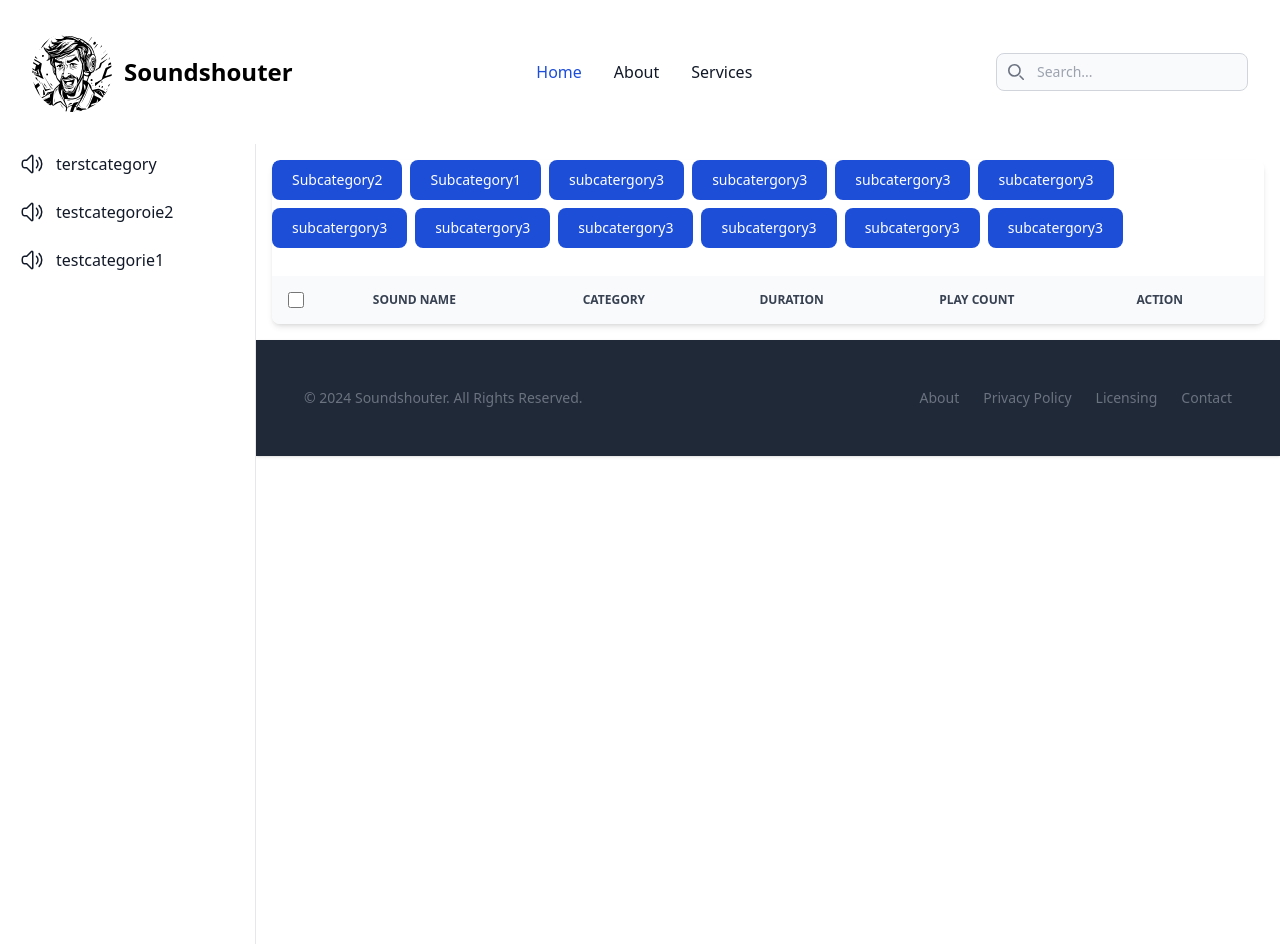
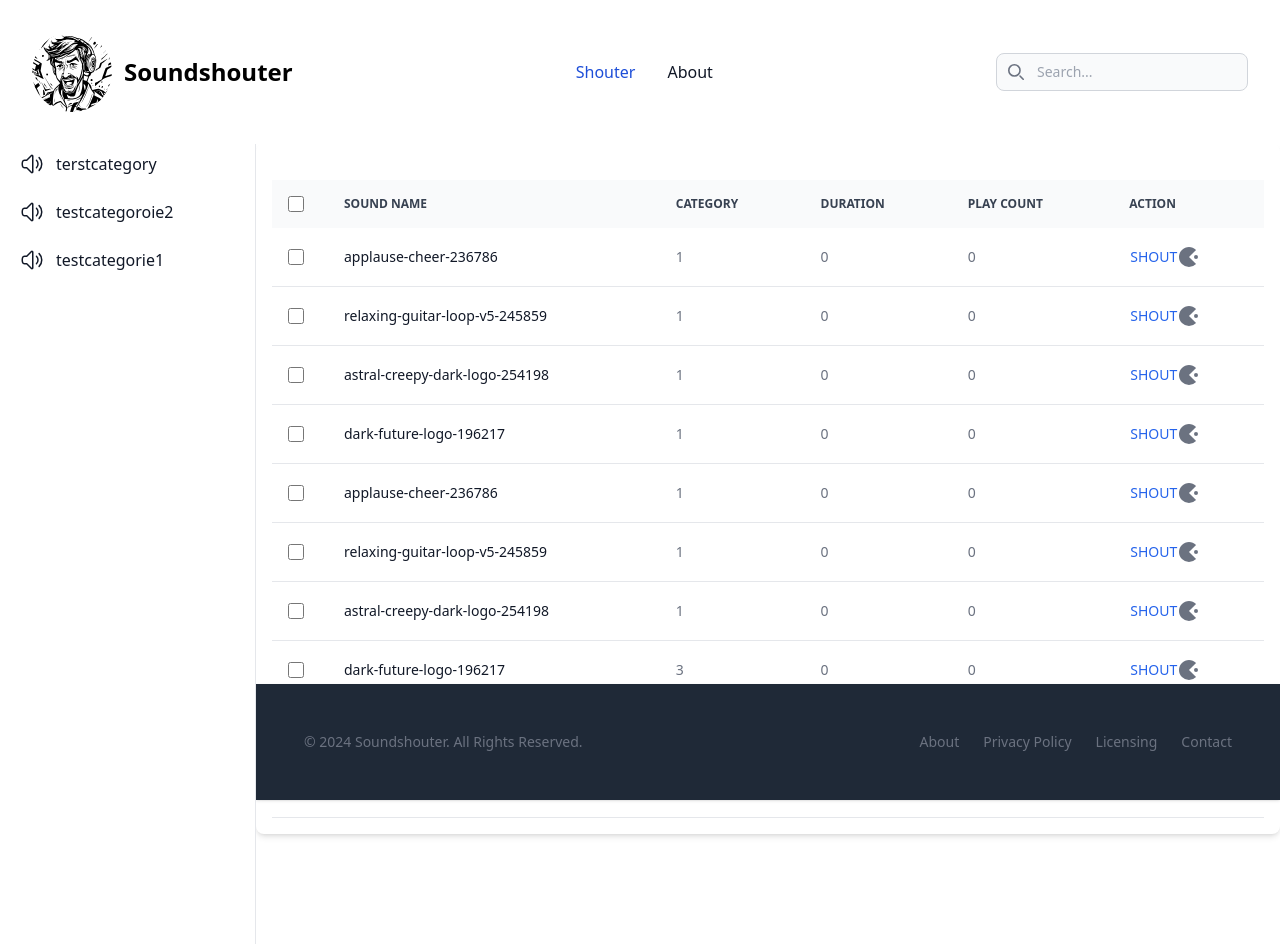
Before and after one commit to dr-R3dn3ck/soundshouter, a Vue app in the folder soundshouter-vite-webapp/: page / in a window 1280 px wide. Before the commit the page ends 800 px from the top, so only its background shows below. Built offline with nearby package versions, Linux system fonts and the light colour scheme.

Commit message:
added filters for cat and subcat

```diff
--- a/soundshouter-vite-webapp/src/App.vue
+++ b/soundshouter-vite-webapp/src/App.vue
@@ -1,27 +1,48 @@
 <template>
 
+    <head>
+        <meta name="viewport" content="width=device-width, initial-scale=1.0">
+    </head>
+
     <header class="sticky top-0 z-20">
-        <meta name="viewport" content="width=device-width, initial-scale=1.0">
-        <NavBar @type-Event="filterSounds"/>
+        <NavBar @type-Event="filterSounds" />
+
     </header>
 
     <body class="dark:bg-gray-800">
+
+
         <SideBar>
             <template #element>
-                <SideBarElement v-for="category in categories" :name="category.name">
+                <SideBarElement v-for="category in categories" :name="category.name" :id="category.id"
+                    @click-cat-event="filterSubCategories">
                 </SideBarElement>
-            </template>
-            <template #main>
-                <SoundTable :soundsprops="soundsFiltered" :subcatprops="subcategories">
-                </SoundTable>
             </template>
 
         </SideBar>
+
+        <SoundTable>
+            <template #subcat>
+                <SubCatElement v-for="sub in subcategoriesFiltered" :id="sub.id" :subcat="sub.name" @click-sub-cat-event="filterSoundsBySubCatergorie">
+
+                </SubCatElement>
+            </template>
+
+            <template #soundelements>
+                <SoundElement v-for="sound in soundsFiltered" :id="sound.id" :name="sound.name" :duration="sound.duration"
+                    :play_count="sound.play_count" :category_id="sound.category_id" :caterory="sound.category"
+                    :subcategory_id="sound.subcategory_id">
+
+                </SoundElement>
+            </template>
+        </SoundTable>
+
+
+        <footer class="p-4 sm:ml-64 bg-gray-800 shadow dark:bg-gray-800 sticky bottom-0 z-20">
+            <Footer />
+        </footer>
+
     </body>
-
-    <footer class="p-4 sm:ml-64 bg-gray-800 shadow dark:bg-gray-800 sticky bottom-0 z-20">
-        <Footer />
-    </footer>
 
 
 </template>
@@ -31,11 +52,11 @@
 import SoundTable from "./components/SoundTable.vue"
 import NavBar from "./components/NavBar.vue"
 import Footer from "./components/Footer.vue"
-import SoundElement from "./components/SoundElement.vue"
 import SideBar from "./components/SideBar.vue"
 import SideBarElement from "./components/SideBarElement.vue"
+import { categories, filterSounds, soundsFiltered, subcategoriesFiltered, filterSubCategories , filterSoundsBySubCatergorie} from "./js/data.js"
 import SubCatElement from "./components/SubCatElement.vue"
-import { sounds, categories, subcategories, filterSounds, soundsFiltered, categoriesFiltered, subcategoriesFiltered} from "./js/data.js"
+import SoundElement from './components/SoundElement.vue';
 
 import { reactive } from 'vue'
 import { onMounted } from 'vue'
@@ -47,9 +68,12 @@ onMounted(() => {
     initFlowbite();
 })
 
+// Call Filter once to get all sounds when site is loaded
+filterSounds("")
+
 // use emit to change data from child instead of props
 // https://stackoverflow.com/questions/40915436/vuejs-update-parent-data-from-child-component
-//filterSounds(sounds, "appl")
+
 
 // Make a request for a user with a given ID
 //axios.get('http://127.0.0.1:8000/api/v1/sounds')
@@ -65,5 +89,4 @@ onMounted(() => {
 // always executed
 //  });
 
-
 </script>
--- a/soundshouter-vite-webapp/src/components/NavBar.vue
+++ b/soundshouter-vite-webapp/src/components/NavBar.vue
@@ -7,7 +7,7 @@ onMounted(() => {
     initFlowbite();
 })
 
-const filter = ref()
+const filter = ref("")
 
 defineEmits(["typeEvent"])
 
@@ -77,15 +77,11 @@ defineEmits(["typeEvent"])
                     <li>
                         <a href="#"
                             class="block py-2 px-3 text-white bg-blue-700 rounded md:bg-transparent md:text-blue-700 md:p-0 md:dark:text-blue-500"
-                            aria-current="page">Home</a>
+                            aria-current="page">Shouter</a>
                     </li>
                     <li>
                         <a href="#"
                             class="block py-2 px-3 text-gray-900 rounded hover:bg-gray-100 md:hover:bg-transparent md:hover:text-blue-700 md:p-0 md:dark:hover:text-blue-500 dark:text-white dark:hover:bg-gray-700 dark:hover:text-white md:dark:hover:bg-transparent dark:border-gray-700">About</a>
-                    </li>
-                    <li>
-                        <a href="#"
-                            class="block py-2 px-3 text-gray-900 rounded hover:bg-gray-100 md:hover:bg-transparent md:hover:text-blue-700 md:p-0 dark:text-white md:dark:hover:text-blue-500 dark:hover:bg-gray-700 dark:hover:text-white md:dark:hover:bg-transparent dark:border-gray-700">Services</a>
                     </li>
                 </ul>
             </div>
--- a/soundshouter-vite-webapp/src/components/SideBar.vue
+++ b/soundshouter-vite-webapp/src/components/SideBar.vue
@@ -20,9 +20,4 @@ onMounted(() => {
         </div>
     </aside>
 
-    <div class="p-4 sm:ml-64">
-        <slot name="main"></slot>
-
-    </div>
-
 </template>
--- a/soundshouter-vite-webapp/src/components/SideBarElement.vue
+++ b/soundshouter-vite-webapp/src/components/SideBarElement.vue
@@ -1,11 +1,14 @@
 <script setup>
+import { defineProps, defineEmits } from 'vue';
 defineProps({
+    id: Number,
     name: String
 })
+defineEmits(["clickCatEvent"])
 </script>
 
 <template>
-    <li>
+    <li @click="$emit('clickCatEvent', id, $event)">
         <a href="#"
             class="flex items-center p-2 text-gray-900 rounded-lg dark:text-white hover:bg-gray-100 dark:hover:bg-gray-700 group">
             <svg xmlns="http://www.w3.org/2000/svg" fill="none" viewBox="0 0 24 24" stroke-width="1.5"
--- a/soundshouter-vite-webapp/src/components/SoundElement.vue
+++ b/soundshouter-vite-webapp/src/components/SoundElement.vue
@@ -1,5 +1,5 @@
 <script setup>
-import { onMounted } from 'vue'
+import { onMounted, defineProps, defineEmits } from 'vue'
 import { initFlowbite } from 'flowbite'
 
 // initialize components based on data attribute selectors
@@ -16,6 +16,7 @@ defineProps({
     caterory: Number,
     subcategory_id: Number
 })
+defineEmits(["emitShoutEvent"])
 </script>
 
 <template>
@@ -39,8 +40,14 @@ defineProps({
         <td class="px-6 py-4">
             {{ play_count }}
         </td>
-        <td class="px-6 py-4">
-            <a href="#" class="font-medium text-blue-600 dark:text-blue-500 hover:underline">SHOUT</a>
+        <td>
+            <button class="flex flex-row flex-auto place-items-center px-6 py-4 hover:bg-blue-600 hover:rounded-xl">
+                <b class="font-medium text-blue-600 dark:text-blue-500">SHOUT</b>
+                <svg xmlns="http://www.w3.org/2000/svg" width="24" height="24" viewBox="0 0 24 24">
+                    <path fill="currentColor"
+                        d="m12 12l7.07 7.07a9.953 9.953 0 0 1-14.14 0C1 15.17 1 8.84 4.93 4.93C8.83 1 15.16 1 19.07 4.93zm7-2a2 2 0 0 0-2 2a2 2 0 0 0 2 2a2 2 0 0 0 2-2a2 2 0 0 0-2-2" />
+                </svg>
+            </button>
         </td>
     </tr>
 
--- a/soundshouter-vite-webapp/src/components/SoundTable.vue
+++ b/soundshouter-vite-webapp/src/components/SoundTable.vue
@@ -2,27 +2,18 @@
 
 import { onMounted } from 'vue'
 import { initFlowbite } from 'flowbite'
-import SoundElement from './SoundElement.vue';
-import SubCatElement from "./SubCatElement.vue"
 
 // initialize components based on data attribute selectors
 onMounted(() => {
     initFlowbite();
 })
 
-defineProps({
-    soundsprops: Object,
-    subcatprops: Object
-})
 </script>
 
 <template>
-    <div class="relative overflow-x-auto shadow-md sm:rounded-lg">
+    <div class="relative overflow-x-auto shadow-md sm:rounded-lg p-4 sm:ml-64">
         <div class="pb-5 bg-white dark:bg-gray-900 h-auto sticky top-0">
-
-            <SubCatElement v-for="sub in subcatprops" :subcat="sub.name">
-
-            </SubCatElement>
+            <slot name="subcat"></slot>
         </div>
         <table class="w-full text-sm text-left rtl:text-right text-gray-500 dark:text-gray-400">
             <thead class="text-xs text-gray-700 uppercase bg-gray-50 dark:bg-gray-700 dark:text-gray-400">
@@ -53,11 +44,8 @@ defineProps({
             </thead>
 
             <tbody class="overflow-y-auto">
-                <SoundElement v-for="sound in soundsprops" :id="sound.id" :name="sound.name" :duration="sound.duration"
-                    :play_count="sound.play_count" :category_id="sound.category_id" :caterory="sound.category"
-                    :subcategory_id="sound.subcategory_id">
+                <slot name="soundelements"></slot>
 
-                </SoundElement>
             </tbody>
         </table>
     </div>
--- a/soundshouter-vite-webapp/src/components/SubCatElement.vue
+++ b/soundshouter-vite-webapp/src/components/SubCatElement.vue
@@ -1,6 +1,8 @@
 <script setup>
-import { onMounted } from 'vue'
+import { onMounted, defineEmits } from 'vue'
 import { initFlowbite } from 'flowbite'
+
+defineEmits(["clickSubCatEvent"])
 
 // initialize components based on data attribute selectors
 onMounted(() => {
@@ -8,10 +10,11 @@ onMounted(() => {
 })
 
 defineProps({
+  id: Number,
   subcat: String,
 })
 </script>
 
 <template>
-    <button type="button" class="text-white bg-blue-700 hover:bg-blue-800 focus:ring-4 focus:ring-blue-300 font-medium rounded-lg text-sm px-5 py-2.5 me-2 mb-2 dark:bg-blue-600 dark:hover:bg-blue-700 focus:outline-none dark:focus:ring-blue-800">{{ subcat }}</button>
+    <button type="button" @click="$emit('clickSubCatEvent', id, $event)" class="text-white bg-blue-700 hover:bg-blue-800 focus:ring-4 focus:ring-blue-300 font-medium rounded-lg text-sm italic px-2 py-1 me-2 mb-2 dark:bg-blue-600 dark:hover:bg-blue-700 focus:outline-none dark:focus:ring-blue-800">{{ subcat }}</button>
 </template>
--- a/soundshouter-vite-webapp/src/js/data.js
+++ b/soundshouter-vite-webapp/src/js/data.js
@@ -1,61 +1,4 @@
 import { ref, reactive } from "vue"
-
-// NOT USED FROM
-const categoriesobj = reactive({
-    id:Number,
-    name:String
-})
-
-const soundobj = reactive({
-    id:Number,
-    name:String,
-    duration:Number,
-    playcounter:Number,
-    categoryid:Number,
-    subcategoryid:categoriesobj
-})
-
-const subcategoriesobj = reactive({
-    id:Number,
-    name:String,
-    categoryid:categoriesobj
-})
-
-export const dataobj = reactive({
-    sounds:[soundobj],
-    categories:[categoriesobj],
-    subcategories:[subcategoriesobj]
-})
-
-export const parseSounds = (sounds) =>{
-    for (var i=0;i<sounds.length; i++){
-        console.log(sounds[i].id)
-        soundobj = (id=sounds[i].id)
-        //soundobj = (id=ele.id)
-        //dataobj.sounds.push('baz')
-        //dataobj.sounds.values.push()
-    }
-}
-// NOT USED TILL
-
-export const soundsFiltered = reactive([])
-export const categoriesFiltered = reactive([])
-export const subcategoriesFiltered = reactive([])
-
-export function filterSounds(filter){
-    //reset list first
-    //for (var j=0;j<soundsFiltered.length; j++){
-     //   soundsFiltered.pop()
-    //}
-    soundsFiltered.length=0
-    for (var i=0;i<sounds.length; i++){
-        let name = sounds[i].name
-        if (name.includes(filter)){
-            soundsFiltered.push(sounds[i])
-        }
-    }
-    console.log(soundsFiltered)
-}
 
 export const sounds = reactive([
     {
@@ -119,7 +62,7 @@ export const sounds = reactive([
         "name": "dark-future-logo-196217",
         "duration": 0.0,
         "play_count": 0,
-        "category_id": 1,
+        "category_id": 3,
         "subcategory_id": 1
     },
     {
@@ -127,7 +70,7 @@ export const sounds = reactive([
         "name": "stab-f-01-brvhrtz-224599",
         "duration": 0.0,
         "play_count": 0,
-        "category_id": 1,
+        "category_id": 3,
         "subcategory_id": 1
     },
     {
@@ -135,7 +78,7 @@ export const sounds = reactive([
         "name": "applause-cheer-236786",
         "duration": 0.0,
         "play_count": 0,
-        "category_id": 1,
+        "category_id": 2,
         "subcategory_id": 2
     }
 ])
@@ -217,3 +160,44 @@ export const subcategories = reactive([
         "category_id": 3
     }
 ])
+
+
+export const soundsFiltered = reactive([])
+export const categoriesFiltered = reactive([])
+export const subcategoriesFiltered = reactive([])
+
+export function filterSounds(filter) {
+    soundsFiltered.length = 0
+
+    for (var i = 0; i < sounds.length; i++) {
+        let name = sounds[i].name
+        if (name.includes(filter)) {
+            soundsFiltered.push(sounds[i])
+        }
+    }
+}
+
+export function filterSubCategories(id, e){
+    subcategoriesFiltered.length = 0
+    for (var i = 0; i < subcategories.length; i++) {
+        if (id === subcategories[i].category_id) {
+            subcategoriesFiltered.push(subcategories[i])
+        }
+    }
+
+    soundsFiltered.length = 0
+    for (var i = 0; i < sounds.length; i++) {
+        if (id === sounds[i].category_id) {
+            soundsFiltered.push(sounds[i])
+        }
+    }
+}
+
+export function filterSoundsBySubCatergorie(id, e){
+    soundsFiltered.length = 0
+    for (var i = 0; i < sounds.length; i++) {
+        if (id === sounds[i].subcategory_id) {
+            soundsFiltered.push(sounds[i])
+        }
+    }
+}
```
Lines whose indentation alone changed are shown as unchanged.
